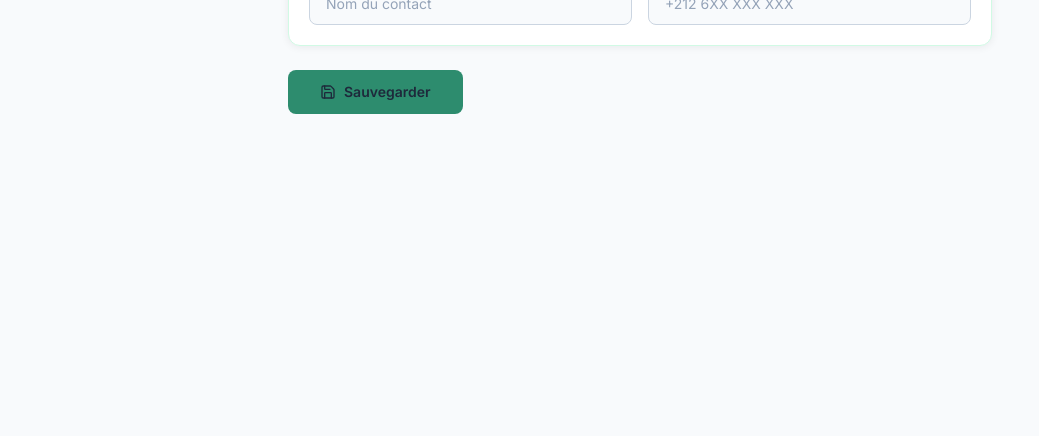
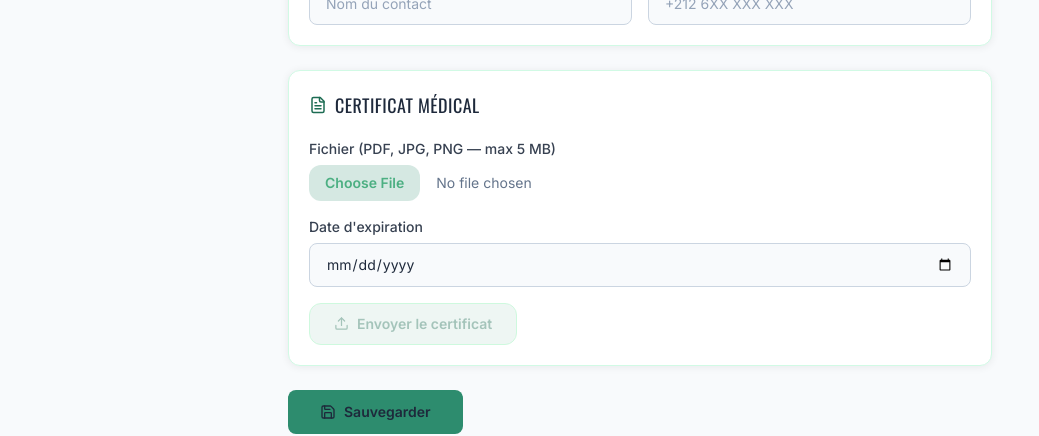
Before and after one commit to majoreljadida-sys/MAJOR_ELJADIDA, a Next.js app: page /member/profile in a window 1280 px wide. Shown: the part 875-1311 px from the top of the page, without its empty margins (0-1039 px from the left). Before the commit the page ends 1021 px from the top, so only its background shows below. Built offline with nearby package versions, Linux system fonts and the light colour scheme; no server answers.

Commit message:
feat: section certificat médical dans le profil

```diff
--- a/app/(member)/member/dashboard/page.tsx
+++ b/app/(member)/member/dashboard/page.tsx
@@ -65,7 +65,7 @@ export default async function MemberDashboardPage() {
         <div className="flex items-center gap-3 bg-red-900/20 border border-red-700/40 rounded-xl px-5 py-4 mb-4 text-red-400 font-inter text-sm">
           <ShieldAlert size={18} className="flex-shrink-0" />
           <span>Vous n'avez pas encore fourni votre <strong>certificat médical</strong>. Il est requis pour les compétitions.</span>
-          <Link href="/member/profile" className="ml-auto underline text-xs whitespace-nowrap">Ajouter</Link>
+          <Link href="/member/profile#certificat" className="ml-auto underline text-xs whitespace-nowrap">Ajouter</Link>
         </div>
       )}
 
--- a/app/(member)/member/profile/page.tsx
+++ b/app/(member)/member/profile/page.tsx
@@ -2,7 +2,7 @@
 
 import { useSession } from 'next-auth/react'
 import { useState, useEffect } from 'react'
-import { Save, User, Phone, MapPin, Shield } from 'lucide-react'
+import { Save, User, MapPin, Shield, FileText, Upload } from 'lucide-react'
 import toast from 'react-hot-toast'
 import { TSHIRT_SIZE_LABELS, MEMBER_CATEGORY_LABELS } from '@/lib/utils'
 
@@ -12,6 +12,10 @@ const CATS  = Object.entries(MEMBER_CATEGORY_LABELS)
 export default function MemberProfilePage() {
   const { data: session } = useSession()
   const [loading, setLoading] = useState(false)
+  const [certFile, setCertFile]     = useState<File | null>(null)
+  const [certExpiry, setCertExpiry] = useState('')
+  const [certLoading, setCertLoading] = useState(false)
+  const [certUrl, setCertUrl]       = useState<string | null>(null)
   const [form, setForm] = useState({
     firstName: '', lastName: '', phone: '', city: '', tshirtSize: 'M',
     category: 'SENIOR', emergencyContact: '', emergencyPhone: '', bio: '',
@@ -40,6 +44,26 @@ export default function MemberProfilePage() {
   }, [session])
 
   function set(k: string, v: string) { setForm(f => ({ ...f, [k]: v })) }
+
+  async function uploadCert() {
+    if (!certFile || !certExpiry) return toast.error('Fichier et date d\'expiration requis')
+    setCertLoading(true)
+    try {
+      const fd = new FormData()
+      fd.append('file', certFile)
+      fd.append('expiry', certExpiry)
+      fd.append('memberId', session?.user?.profileId ?? '')
+      const res = await fetch('/api/upload/certificate', { method: 'POST', body: fd })
+      const data = await res.json()
+      if (!res.ok) throw new Error(data.error)
+      setCertUrl(data.url)
+      toast.success('Certificat médical ajouté !')
+    } catch (err: any) {
+      toast.error(err.message)
+    } finally {
+      setCertLoading(false)
+    }
+  }
 
   async function handleSubmit(e: React.FormEvent) {
     e.preventDefault()
@@ -143,6 +167,35 @@ export default function MemberProfilePage() {
           </div>
         </div>
 
+        {/* Certificat médical */}
+        <div id="certificat" className="card-dark scroll-mt-8">
+          <div className="flex items-center gap-2 mb-5">
+            <FileText size={18} className="text-major-accent" />
+            <h2 className="font-oswald text-white text-lg uppercase tracking-wide">Certificat médical</h2>
+          </div>
+          <div className="space-y-4">
+            <div>
+              <label className="form-label">Fichier (PDF, JPG, PNG — max 5 MB)</label>
+              <input type="file" accept=".pdf,.jpg,.jpeg,.png,.webp"
+                onChange={e => setCertFile(e.target.files?.[0] ?? null)}
+                className="block w-full text-sm text-gray-400 file:mr-4 file:py-2 file:px-4 file:rounded-xl file:border-0 file:text-sm file:font-semibold file:bg-major-primary/20 file:text-major-accent hover:file:bg-major-primary/30 cursor-pointer" />
+            </div>
+            <div>
+              <label className="form-label">Date d'expiration</label>
+              <input type="date" className="input-dark" value={certExpiry}
+                onChange={e => setCertExpiry(e.target.value)} />
+            </div>
+            {certUrl && (
+              <p className="text-green-400 text-xs font-inter">✓ Certificat enregistré</p>
+            )}
+            <button type="button" onClick={uploadCert} disabled={certLoading || !certFile || !certExpiry}
+              className="flex items-center gap-2 px-6 py-2.5 rounded-xl bg-major-primary/20 text-major-accent border border-major-primary/30 hover:bg-major-primary/30 transition-all text-sm font-semibold font-inter disabled:opacity-40 disabled:cursor-not-allowed">
+              <Upload size={15} />
+              {certLoading ? 'Envoi...' : 'Envoyer le certificat'}
+            </button>
+          </div>
+        </div>
+
         <button type="submit" disabled={loading}
           className="btn-primary flex items-center gap-2 px-8 py-3 disabled:opacity-60 disabled:cursor-not-allowed">
           <Save size={16} />
```
Also changed, not shown: scripts/update-announcements.ts (added, +32 -0 lines).
